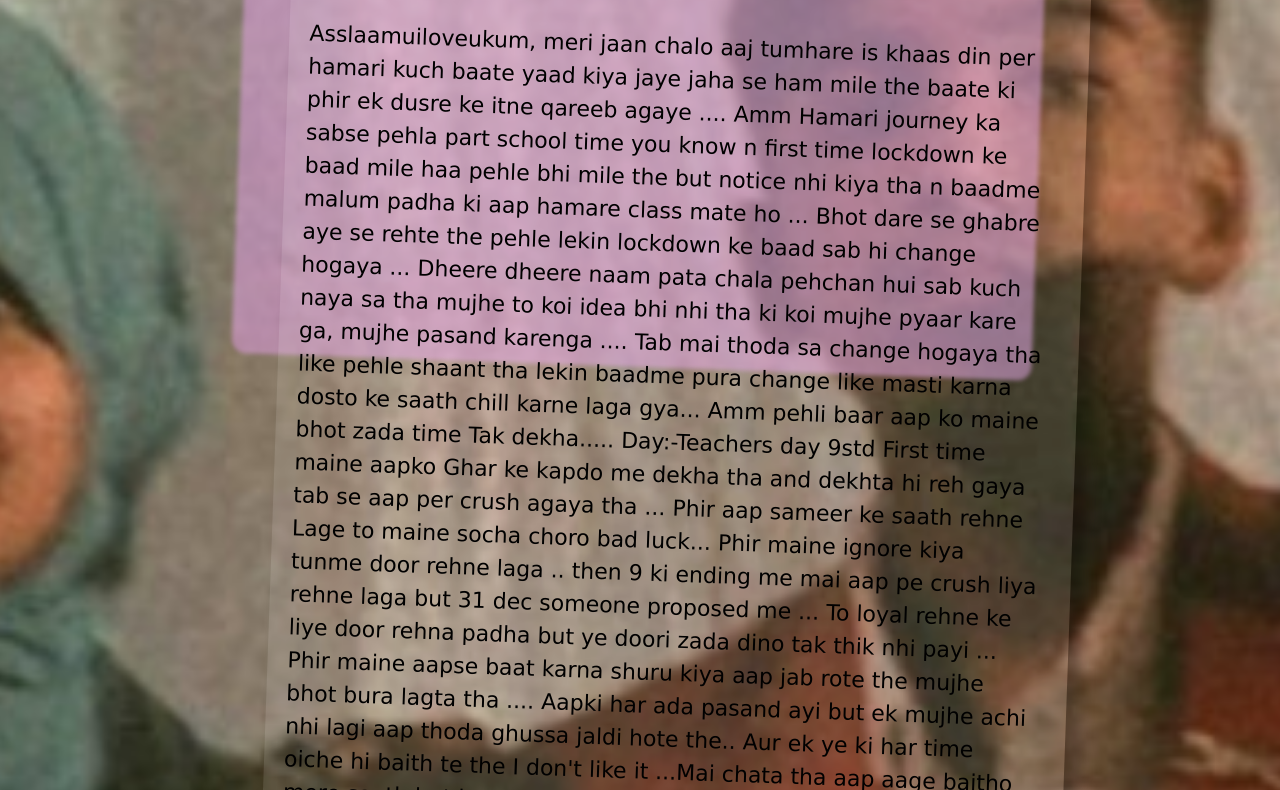
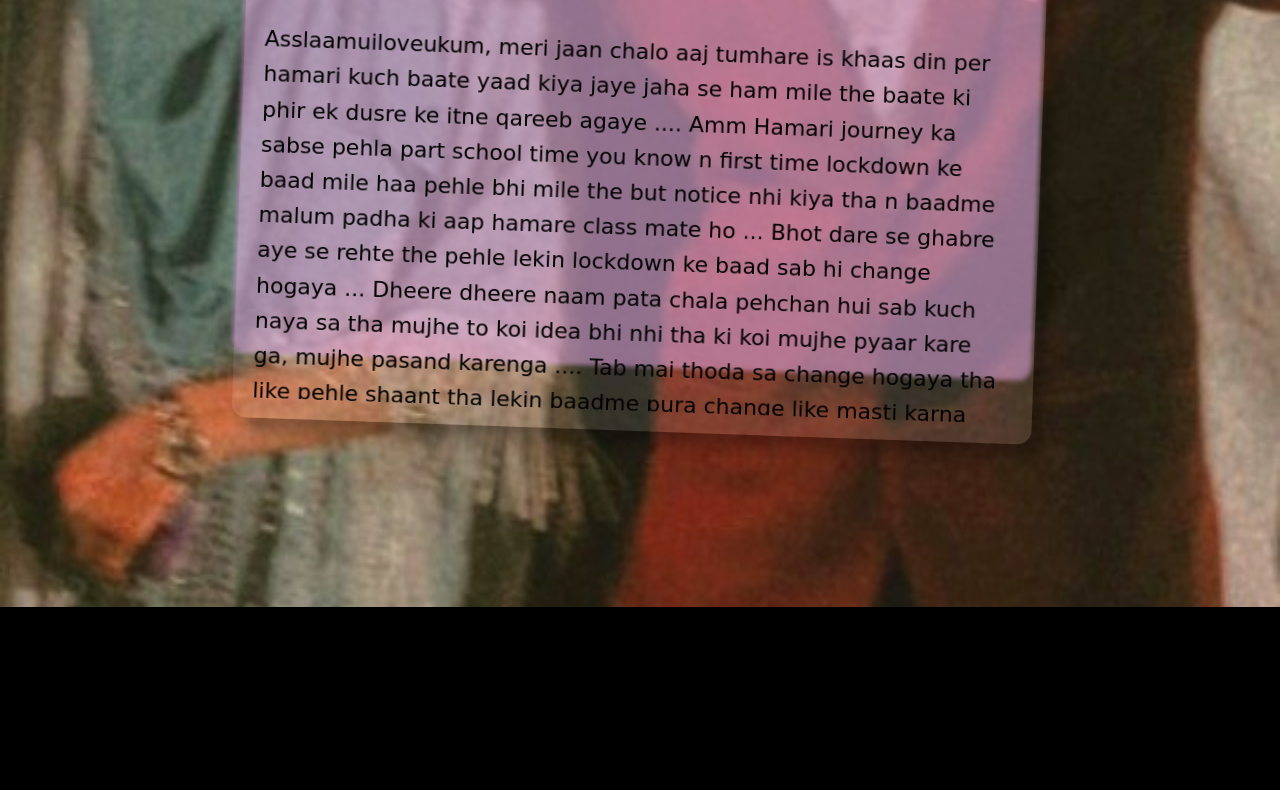
Before and after one commit to skshahebaz23/my-first-project, a plain HTML site: page memories2.html in a window 1280 px wide. Shown: the part 283-1073 px from the top of the page. After the commit the page ends 890 px from the top, so only its background shows below. Drawn offline with Linux system fonts and the light colour scheme.

Commit message:
Update memy.css

```diff
--- a/memy.css
+++ b/memy.css
@@ -9,12 +9,12 @@
 /* BODY */
 body {
   font-family: "Varela Round", "Quicksand", sans-serif;
-  background: url(SHAN0.jpg) no-repeat center center/cover;
+  background: url(SHAN0.jpg) no-repeat center center / cover;
   background-color: black;
   min-height: 100vh;
 }
 
-/* WRAPPER */
+/* WRAP */
 .wrap {
   min-height: 100vh;
   display: flex;
@@ -29,14 +29,17 @@ h1 {
   font-size: clamp(32px, 8vw, 72px);
   color: #fdfdfd;
   margin: 20px 0;
-  font-family: 'Great Vibes', cursive;
+  font-family: "Great Vibes", cursive;
 }
 
 /* MAIN CARD */
 .postcard {
-  width: 90%;              /* 🔥 mobile fix */
-  max-width: 800px;        /* laptop same */
-  min-height: 500px;       /* height fixed hata di */
+  width: 90%;
+  max-width: 800px;
+
+  height: 80vh;          /* 🔥 mobile ke hisaab se */
+  max-height: 500px;    /* laptop look same */
+  min-height: 380px;
 
   background: rgba(255, 255, 255, 0.101);
   border-radius: 14px;
@@ -52,7 +55,6 @@ h1 {
   z-index: 1;
 }
 
-/* HOVER */
 .postcard:hover {
   transform: rotate(0deg);
 }
@@ -61,7 +63,10 @@ h1 {
 .postcard1 {
   width: 90%;
   max-width: 800px;
-  min-height: 500px;
+
+  height: 80vh;
+  max-height: 500px;
+  min-height: 380px;
 
   background: #e4a0e684;
   position: absolute;
@@ -73,10 +78,11 @@ h1 {
   border-radius: 14px;
 }
 
-/* SCROLL AREA */
+/* SCROLL AREA (IMPORTANT) */
 .letter-content {
-  flex: 1;
+  height: 100%;
   overflow-y: auto;
+  overflow-x: hidden;
   padding-right: 10px;
 }
 
@@ -90,20 +96,20 @@ h1 {
   border-radius: 10px;
 }
 
-/* TEXT FIX (LETTER CUT ISSUE SOLVED) */
+/* TEXT */
 p {
-  font-size: clamp(16px, 4.5vw, 22px); /* 🔥 auto resize */
+  font-size: clamp(16px, 4.5vw, 22px);
   font-family: cursive;
   font-weight: 500;
   color: #000;
-  line-height: 1.5;                    /* 🔥 important */
+  line-height: 1.6;        /* 🔥 text cut fix */
   margin-bottom: 16px;
 
-  word-wrap: break-word;
+  word-break: break-word;
   white-space: normal;
 }
 
-/* HIGHLIGHT TEXT */
+/* HIGHLIGHT */
 p span {
   font-size: clamp(20px, 6vw, 30px);
   font-weight: 600;
```
